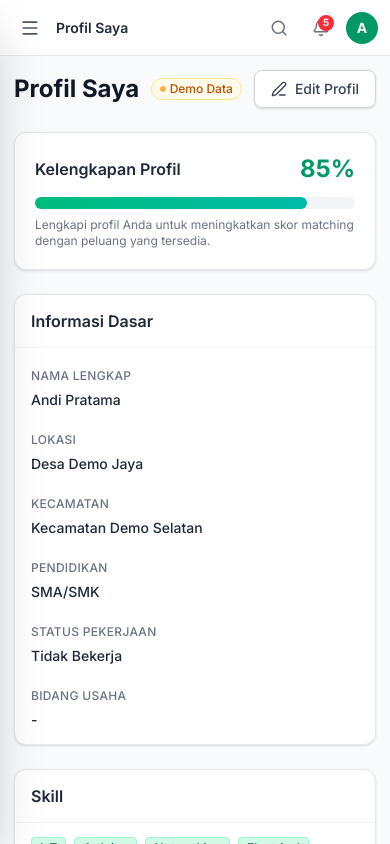
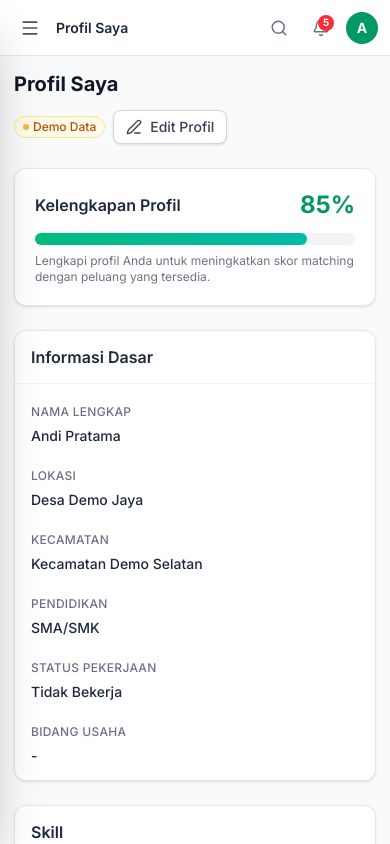
Before and after one commit to Giprojectongit/Geo-Connect, a Next.js app: page /community/profile in a window 390 px wide. Built offline with nearby package versions, Linux system fonts and the light colour scheme.

Commit message:
fix(community): ensure responsive headers and layout alignment on mobile

```diff
--- a/src/app/community/business/page.tsx
+++ b/src/app/community/business/page.tsx
@@ -17,7 +17,7 @@ export default function CommunityBusinessPage() {
   return (
     <DashboardLayout title="Peluang Usaha">
       <div className="space-y-6">
-        <div className="flex items-center justify-between">
+        <div className="flex flex-col sm:flex-row sm:items-start justify-between gap-3">
           <div>
             <h1 className="text-2xl font-bold text-gray-900">Peluang Usaha</h1>
             <p className="text-gray-500 mt-1">Peluang bisnis dan UMKM yang bisa Anda manfaatkan dari ekosistem geothermal.</p>
--- a/src/app/community/internships/page.tsx
+++ b/src/app/community/internships/page.tsx
@@ -14,7 +14,7 @@ export default function CommunityInternshipsPage() {
   return (
     <DashboardLayout title="Magang">
       <div className="space-y-6">
-        <div className="flex items-center justify-between">
+        <div className="flex flex-col sm:flex-row sm:items-start justify-between gap-3">
           <div>
             <h1 className="text-2xl font-bold text-gray-900">Program Magang</h1>
             <p className="text-gray-500 mt-1">Dapatkan pengalaman kerja di industri geothermal.</p>
--- a/src/app/community/jobs/page.tsx
+++ b/src/app/community/jobs/page.tsx
@@ -30,7 +30,7 @@ export default function CommunityJobsPage() {
   return (
     <DashboardLayout title="Peluang Kerja">
       <div className="space-y-6">
-        <div className="flex items-center justify-between">
+        <div className="flex flex-col sm:flex-row sm:items-start justify-between gap-3">
           <div>
             <h1 className="text-2xl font-bold text-gray-900">Peluang Kerja</h1>
             <p className="text-gray-500 mt-1">Temukan pekerjaan yang sesuai dengan skill dan lokasi Anda.</p>
--- a/src/app/community/profile/page.tsx
+++ b/src/app/community/profile/page.tsx
@@ -35,16 +35,17 @@ export default function CommunityProfilePage() {
   return (
     <DashboardLayout title="Profil Saya">
       <div className="max-w-3xl space-y-6">
-        <div className="flex items-center justify-between">
-          <h1 className="text-2xl font-bold text-gray-900">Profil Saya</h1>
-          <div className="flex items-center gap-3">
+        <div className="flex flex-col sm:flex-row sm:items-center justify-between gap-3">
+          <h1 className="text-xl sm:text-2xl font-bold text-gray-900">Profil Saya</h1>
+          <div className="flex flex-wrap items-center gap-2 sm:gap-3">
             <DemoBadge />
             {saved && (
-              <span className="flex items-center gap-1 text-emerald-600 text-sm font-medium">
+              <span className="flex items-center gap-1 text-emerald-600 text-xs sm:text-sm font-medium">
                 <CheckCircle className="h-4 w-4" /> Tersimpan (Demo)
               </span>
             )}
             <Button
+              size="sm"
               variant={editing ? 'primary' : 'outline'}
               onClick={editing ? handleSave : () => setEditing(true)}
             >
--- a/src/app/community/training/page.tsx
+++ b/src/app/community/training/page.tsx
@@ -10,7 +10,7 @@ export default function CommunityTrainingPage() {
   return (
     <DashboardLayout title="Pelatihan">
       <div className="space-y-6">
-        <div className="flex items-center justify-between">
+        <div className="flex flex-col sm:flex-row sm:items-start justify-between gap-3">
           <div>
             <h1 className="text-2xl font-bold text-gray-900">Program Pelatihan</h1>
             <p className="text-gray-500 mt-1">Ikuti pelatihan untuk meningkatkan skill dan daya saing Anda.</p>
```
